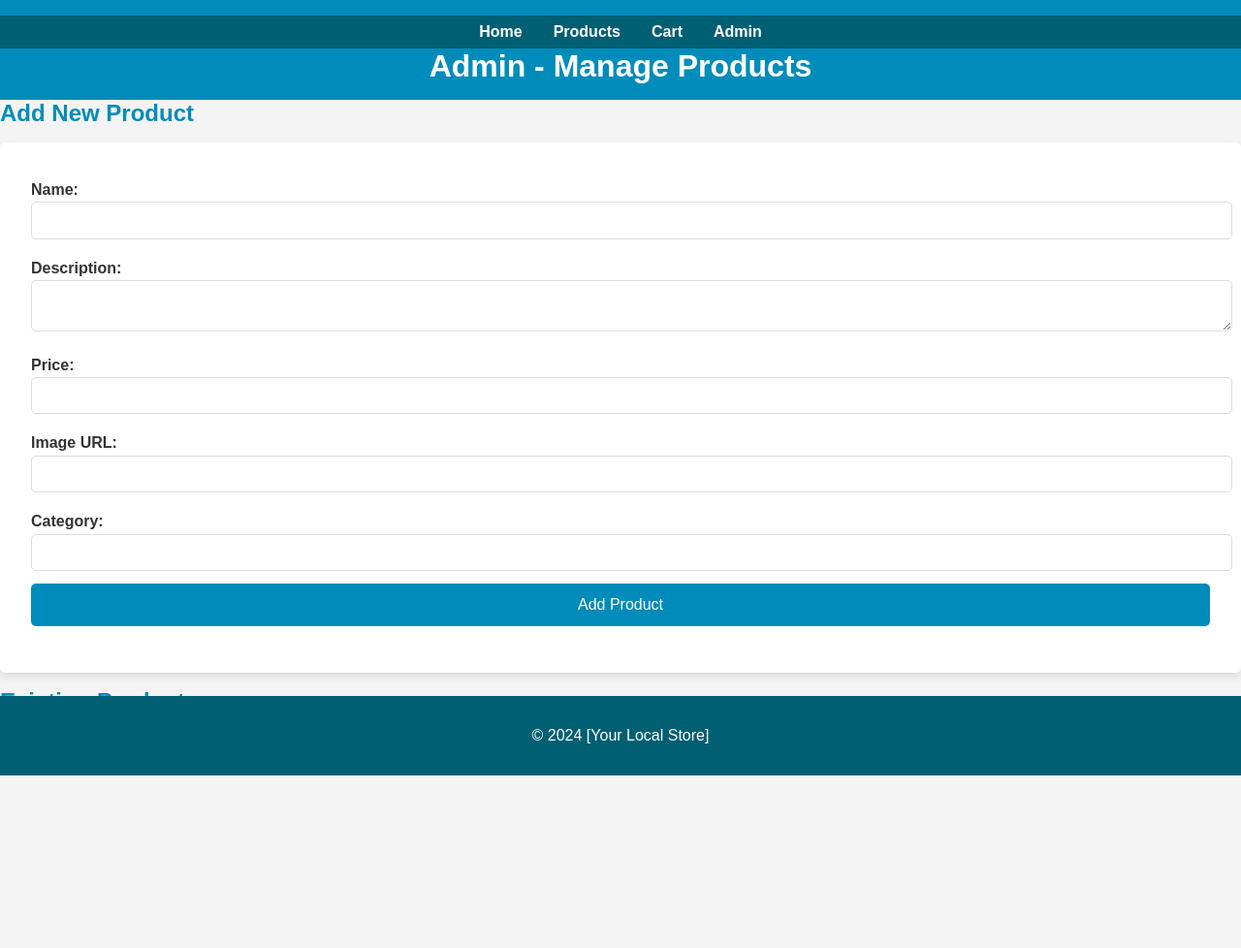
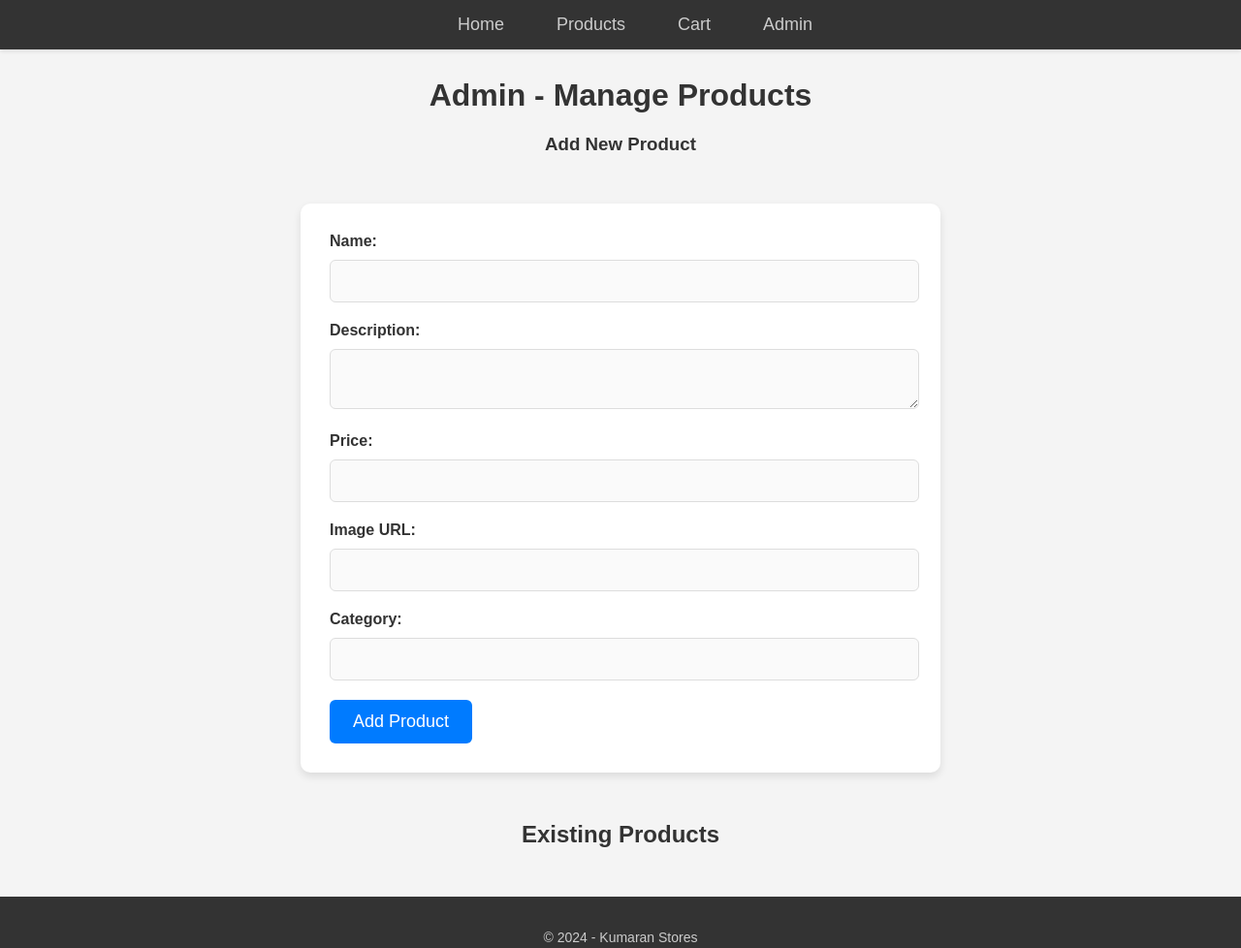
Before and after one commit to Pradheep-S/PRODIGY_FS_03, a website: page public/admin.html in a window 1280 px wide. Shown: the whole page at 97% size. Before the commit the page ends 800 px from the top, so only its background shows below. Drawn offline with Linux system fonts and the light colour scheme; no server answers.

Commit message:
Modified styles.css  - improved padding  - added flex  - navbar layout changes

```diff
--- a/public/admin.html
+++ b/public/admin.html
@@ -21,7 +21,7 @@
     </header>
 
     <section class="admin-form">
-        <h2>Add New Product</h2>
+        <h3>Add New Product</h3>
         <form id="add-product-form">
             <label for="product-name">Name:</label>
             <input type="text" id="product-name" required>
@@ -50,7 +50,7 @@
     </section>
 
     <footer>
-        <p>&copy; 2024 [Your Local Store]</p>
+        <p>&copy; 2024 - Kumaran Stores</p>
     </footer>
 </body>
 </html>
--- a/public/admin.js
+++ b/public/admin.js
@@ -29,7 +29,7 @@ document.addEventListener('DOMContentLoaded', () => {
                 <p>${product.description}</p>
                 <p>Price: $${product.price.toFixed(2)}</p>
                 <p>Category: ${product.category}</p>
-                <button onclick="deleteProduct('${product._id}')">Delete</button>
+                <button onclick="deleteProduct('${product._id}')">Delete</button> <br>
                 <button onclick="showUpdateForm('${product._id}', '${product.name}', '${product.description}', ${product.price}, '${product.imageUrl}', '${product.category}')">Update</button>
             </div>
         `).join('');
--- a/public/app.js
+++ b/public/app.js
@@ -53,7 +53,7 @@ function generateProductCard(product) {
             <h3>${product.name}</h3>
             <p>${product.description}</p>
             <p>$${product.price}</p>
-            <a href="product.html?id=${product._id}">View Details</a>
+            <a href="product.html?id=${product._id}"><p style="text-align:center;">View Details</p></a>
         </div>
     `;
 }
--- a/public/styles.css
+++ b/public/styles.css
@@ -1,173 +1,202 @@
 /* General Styles */
-body {
+body, html {
+    margin: 0;
+    margin-top: 40px;
+    padding: 0;
     font-family: Arial, sans-serif;
-    margin: 0;
-    padding: 0;
     background-color: #f4f4f4;
     color: #333;
 }
 
-header {
-    background-color: #008cba;
-    color: white;
-    padding: 1em 0;
-    text-align: center;
-    position: sticky;
+/* Navbar Styles */
+.navbar {
+    background-color: #333;
+    padding: 15px 0;
+    position:fixed;
     top: 0;
+    width: 100%;
     z-index: 1000;
-}
-
-.navbar {
-    background-color: #005f73;
-    padding: 0.5em 0;
-}
-
-.navbar ul {
-    list-style: none;
-    padding: 0;
-    margin: 0;
+    box-shadow: 0 2px 4px rgba(0, 0, 0, 0.1);
     display: flex;
     justify-content: center;
 }
 
+.navbar ul {
+    list-style-type: none;
+    margin: 0;
+    padding: 0;
+    display: flex;
+}
+
 .navbar ul li {
-    margin: 0 1em;
+    margin-left: 30px;
+    position: relative;
 }
 
 .navbar ul li a {
-    color: white;
     text-decoration: none;
-    font-weight: bold;
-    transition: color 0.3s;
+    color: #ccc;
+    font-size: 18px;
+    transition: color 0.3s ease, border-bottom 0.3s ease;
+    padding: 8px 12px;
+    position: relative;
 }
 
 .navbar ul li a:hover {
-    color: #d4a5a5;
+    color: #fff;
 }
 
-footer {
-    text-align: center;
-    padding: 1em 0;
-    background-color: #005f73;
-    color: white;
-    position: fixed;
+.navbar ul li a::after {
+    content: '';
+    position: absolute;
     width: 100%;
-    bottom: 0;
+    height: 2px;
+    background-color: transparent;
+    bottom: -2px;
+    left: 0;
+    transition: background-color 0.3s ease;
 }
 
-/* Page Styles */
-h1, h2 {
-    margin: 0;
+.navbar ul li.active a::after,
+.navbar ul li a:hover::after {
+    background-color: #fff;
 }
 
-h1 {
-    font-size: 2em;
+/* Improved Form Styles */
+form {
+    max-width: 600px;
+    margin: 50px auto;
+    padding: 30px;
+    background-color: #fff;
+    border-radius: 10px;
+    box-shadow: 0 4px 8px rgba(0, 0, 0, 0.1);
 }
 
-h2 {
-    font-size: 1.5em;
-    color: #008cba;
+form label {
+    font-weight: bold;
+    display: block;
+    margin-bottom: 10px;
+    color: #333;
 }
 
-/* Layout */
-.container {
-    max-width: 1200px;
-    margin: 0 auto;
-    padding: 0 1em;
+form input[type="text"],
+form input[type="number"],
+form textarea {
+    width: 97%;
+    padding: 12px;
+    margin-bottom: 20px;
+    border: 1px solid #ddd;
+    border-radius: 6px;
+    font-size: 16px;
+    background-color: #fafafa;
+    color: #333;
+    transition: background-color 0.3s ease, border-color 0.3s ease;
 }
 
-.product-grid {
-    display: grid;
-    grid-template-columns: repeat(auto-fit, minmax(200px, 1fr));
-    gap: 1em;
-    padding: 1em;
+form input[type="text"]:focus,
+form input[type="number"]:focus,
+form textarea:focus {
+    background-color: #fff;
+    border-color: #007BFF;
+}
+
+form button[type="submit"] {
+    background-color: #007BFF;
+    color: #fff;
+    padding: 12px 24px;
+    border: none;
+    border-radius: 6px;
+    cursor: pointer;
+    font-size: 18px;
+    transition: background-color 0.3s ease;
+}
+
+form button[type="submit"]:hover {
+    background-color: #0056b3;
+    margin-right: 100px;
+}
+
+/* Product List Styles */
+#product-list {
+    display: flex;
+    flex-wrap: wrap; /* Allows the products to wrap onto the next line if there are too many to fit in one row */
+    justify-content: space-between; /* Distributes space between products */
+    margin: 20px auto; /* Centers the product list horizontally */
+    padding: 0 10px; /* Optional: Adds horizontal padding */
 }
 
 .product-card {
-    background-color: white;
-    padding: 1em;
-    border: 1px solid #ddd;
-    border-radius: 5px;
-    text-align: center;
-    transition: box-shadow 0.3s;
-}
-
-.product-card:hover {
-    box-shadow: 0 4px 8px rgba(0, 0, 0, 0.2);
+    background-color: #fff;
+    border-radius: 10px;
+    box-shadow: 0 4px 8px rgba(0, 0, 0, 0.1);
+    padding: 20px;
+    margin: 10px;
+    flex: 1 1 calc(25% - 20px); /* Adjusts to fit 4 products per row with some margin */
+    box-sizing: border-box; /* Ensures padding and border are included in the element's total width and height */
+    transition: transform 0.3s ease, box-shadow 0.3s ease;
 }
 
 .product-card img {
+    display: block;
+    margin: 0 auto; /* Centers the image */
     max-width: 100%;
-    height: auto;
+    border-radius: 10px;
 }
 
-button {
-    background-color: #008cba;
-    color: white;
-    border: none;
-    padding: 0.5em 1em;
-    border-radius: 5px;
-    cursor: pointer;
-    font-size: 1em;
-    transition: background-color 0.3s;
+.product-card h3 {
+    font-size: 20px;
+    margin: 15px 0 10px;
+    color: #333;
+    text-align: center; /* Centers the text */
 }
 
-button:hover {
-    background-color: #005f73;
+.product-card p {
+    color: #666;
+    font-size: 16px;
+    text-align: center; /* Centers the text */
 }
 
-/* Forms */
-form {
-    background-color: white;
-    padding: 2em;
-    border-radius: 5px;
-    box-shadow: 0 4px 8px rgba(0, 0, 0, 0.1);
-    margin: 1em 0;
+/* Footer Styles */
+footer {
+    text-align: center;
+    padding: 20px;
+    background-color: #333;
+    color: #ccc;
+    margin-top: 30px;
+    font-size: 14px;
 }
 
-form label {
-    display: block;
-    margin: 0.5em 0 0.2em;
-    font-weight: bold;
+/* Media Queries for Responsive Design */
+@media (max-width: 992px) {
+    .product-card {
+        flex: 1 1 calc(50% - 40px);
+        max-width: calc(50% - 40px);
+    }
 }
 
-form input, form textarea, form button {
-    width: 100%;
-    padding: 0.8em;
-    margin-bottom: 1em;
-    border: 1px solid #ddd;
-    border-radius: 5px;
-}
-
-form textarea {
-    resize: vertical;
-}
-
-form button {
-    background-color: #008cba;
-    color: white;
-    border: none;
-    padding: 0.8em;
-    border-radius: 5px;
-    cursor: pointer;
-    font-size: 1em;
-}
-
-form button:hover {
-    background-color: #005f73;
-}
-
-/* Responsive Design */
 @media (max-width: 768px) {
     .navbar ul {
         flex-direction: column;
+        align-items: center;
     }
 
     .navbar ul li {
-        margin: 0.5em 0;
+        margin-left: 0;
+        margin-bottom: 10px;
     }
 
-    .product-grid {
-        grid-template-columns: 1fr;
+    form {
+        width: 90%;
+        padding: 20px;
+    }
+
+    .product-card {
+        flex: 1 1 calc(100% - 40px);
+        max-width: calc(100% - 40px);
+        margin: 15px;
     }
 }
+
+h1, h2, h3 {
+    text-align: center;
+}
```
Also changed, not shown: public/cart.html (+2 -2 lines), public/index.html (+3 -3 lines), public/product.html (+2 -2 lines), public/products.html (+2 -2 lines).
